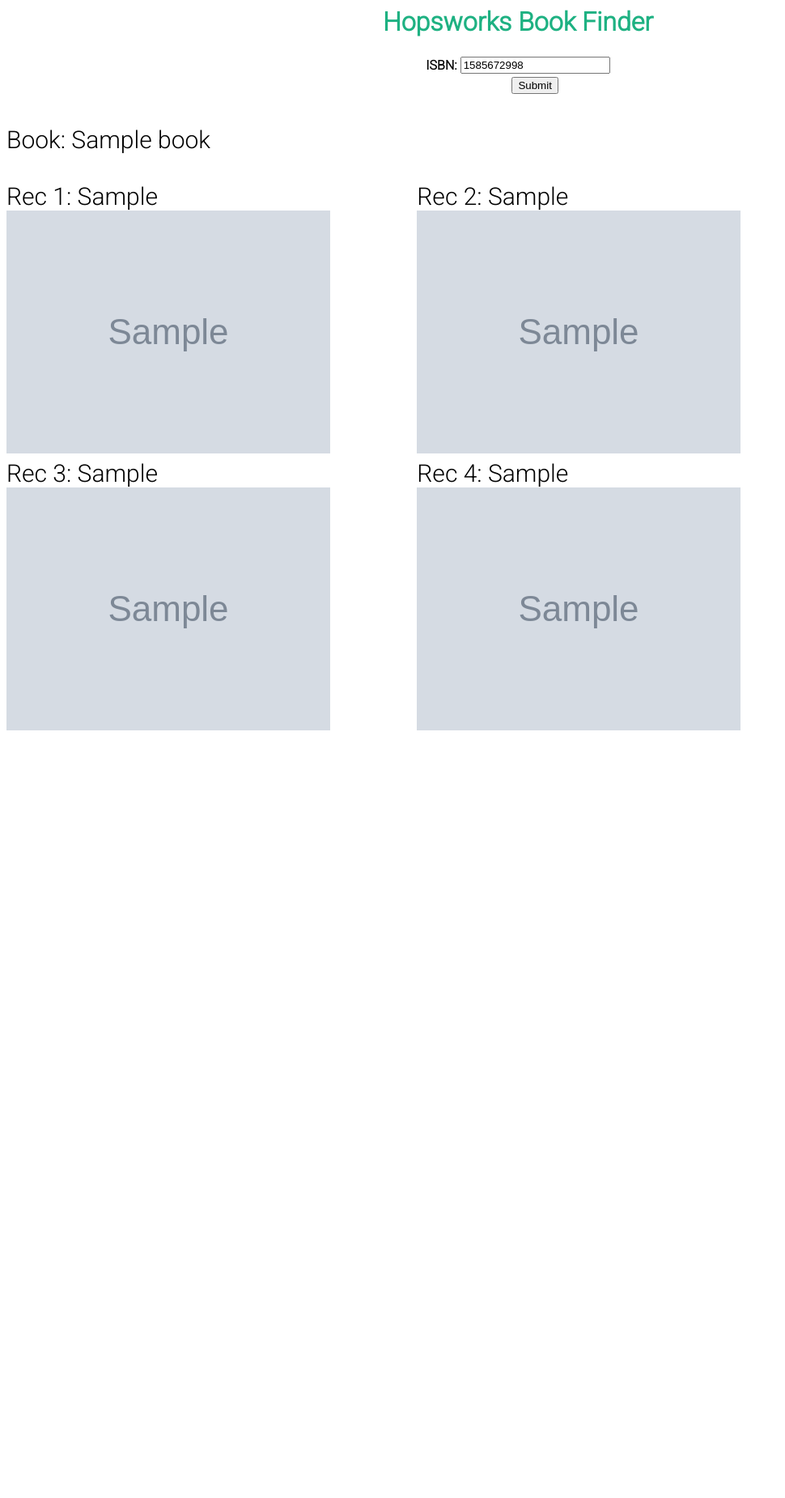
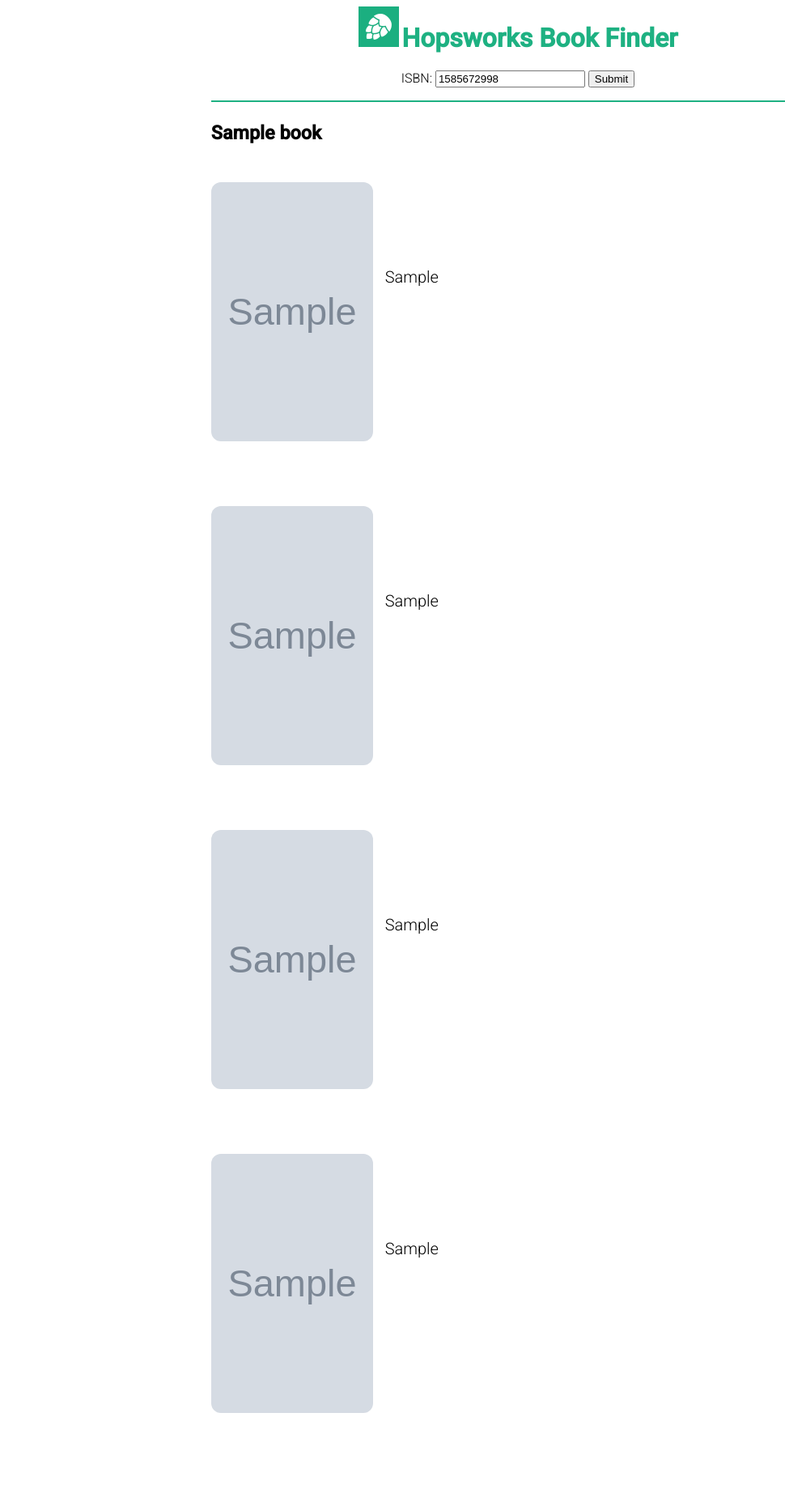
Before and after one commit to SirOibaf/book_recommender, a Flask app: template app/templates/index.html in a window 1280 px wide. Shown: the whole page at 81% size, without its empty margins (0-970 px from the left). Before the commit the page ends 902 px from the top, so only its background shows below. Run offline with Flask 2, Linux system fonts and the light colour scheme; the template is opened without the code that fills it: most values are stand-ins (such as "Sample title", 1, 10 or a date in 2020); grey boxes marked "Sample" are stand-in pictures; lists and menus that the app fills with data are empty.

Commit message:
improve template

```diff
--- a/app/templates/index.html
+++ b/app/templates/index.html
@@ -2,47 +2,123 @@
     <head>
         <link rel="preconnect" href="https://fonts.googleapis.com">
         <link rel="preconnect" href="https://fonts.gstatic.com" crossorigin>
-        <link href="https://fonts.googleapis.com/css2?family=Roboto:wght@300&display=swap" rel="stylesheet">
+        <link href="https://fonts.googleapis.com/css2?family=Roboto:wght@300;500&display=swap" rel="stylesheet">
         <style>
            body {
                font-family: roboto;
+               font-weight: 300;
+           }
+
+           #hops {
+                display: inline-block;
+                width: 50px;
+                height: 50px;
+           }
+
+           #title {
+                display: inline-block;
+                text-align: center;
+                color: #1EB182;
+                margin-top: -70px;
+           }
+
+           .divTitle {
+                text-align: center;
+                border-bottom-width: 2px;
+                border-bottom-color: #1EB182;
+                border-bottom-style: solid;
+                width: 60%;
+                margin: auto;
+           }
+
+           .divContent {
+                font-size: 20px;
+                width: 60%;
+                margin: auto;
+                margin-top: 20px;
+           }
+
+           .divElement {
+                display: inline-block;
+                width: 550px;
+                height: 400px
+           }
+
+           .imgElement {
+                width: 200px;
+                height: 320px;
+                border-radius: 12px;
+           }
+
+           .divBookTitle {
+                display: inline-block;
+                width: 300px;
+                height: 320px;
+                vertical-align: middle;
+                margin-left: 10px;
+                margin-top: -100px;
+           }
+
+           .divImg {
+                display: inline-block;
            }
         </style>
     </head>
     <body>
-        <div>
-            <h1 style="text-align: center; color: #1EB182">Hopsworks Book Finder</h1>
-        </div>
+        <div class="divTitle">
+            <div>
+                <img id="hops" src="hops.png" />
+                <h1 id="title">Hopsworks Book Finder</h1>
+            </div>
 
-        <div style="width: auto; text-align: center;">
             <div style="display: inline-block; width:auto;">
-                <form action="{{ url_for('value') }}" method="post">
-                    <table>
-                        <tr><th>ISBN:</th><th><input type="text" value="1585672998" name="isbn"></th></tr>
-                        <tr><th></th><th><input type="submit" value="Submit"></th></tr>
-                    </table>
+                 <form action="{{ url_for('value') }}" method="post">
+                    ISBN: <input type="text" value="1585672998" name="isbn">
+                    <input type="submit" value="Submit">
                 </form>
             </div>
         </div>
 
-        <div style="margin-top: 20px; font-size: 30px;">
-            Book: {{ book }} <br>
+
+        <div class="divContent">
+          <h3>{{ book }}</h3>
             <br>
-            <div style="display: inline-block; width:500px; align-content: enter;">
-                Rec 1: {{ v1 }} <br>
-                <img src="{{ v1_img }}" />
+            <div class="divElement">
+                <div class="divImg">
+                    <img class="imgElement"
+                         src="{{ v1_img }}" />
+
+                </div>
+                <div class="divBookTitle">
+                  {{ v1 }}
+                </div>
             </div>
-            <div style="display: inline-block; width:500px">
-                Rec 2: {{ v2 }} <br>
-                <img src="{{ v2_img }}" />
+            <div class="divElement">
+                <div class="divImg">
+                    <img class="imgElement"
+                         src="{{ v2_img }}" />
+                </div>
+                <div class="divBookTitle">
+                    {{ v2 }}
+                </div>
             </div>
-            <div style="display: inline-block; width:500px">
-                Rec 3: {{ v3 }} <br>
-                <img src="{{ v3_img }}" />
+            <div class="divElement">
+                <div class="divImg">
+                    <img class="imgElement"
+                         src="{{ v3_img }}" />
+                </div>
+                <div class="divBookTitle">
+                  {{ v3 }}
+                </div>
             </div>
-            <div style="display: inline-block; width:500px">
-                Rec 4: {{ v4 }} <br>
-                <img src="{{ v4_img }}" />
+            <div class="divElement">
+                <div class="divImg">
+                    <img class="imgElement"
+                         src="{{ v4_img }}" />
+                </div>
+                <div class="divBookTitle">
+                  {{ v4 }}
+                </div>
             </div>
         </div>
     </body>
```
Also changed, not shown: app/templates/hops.png (added).
